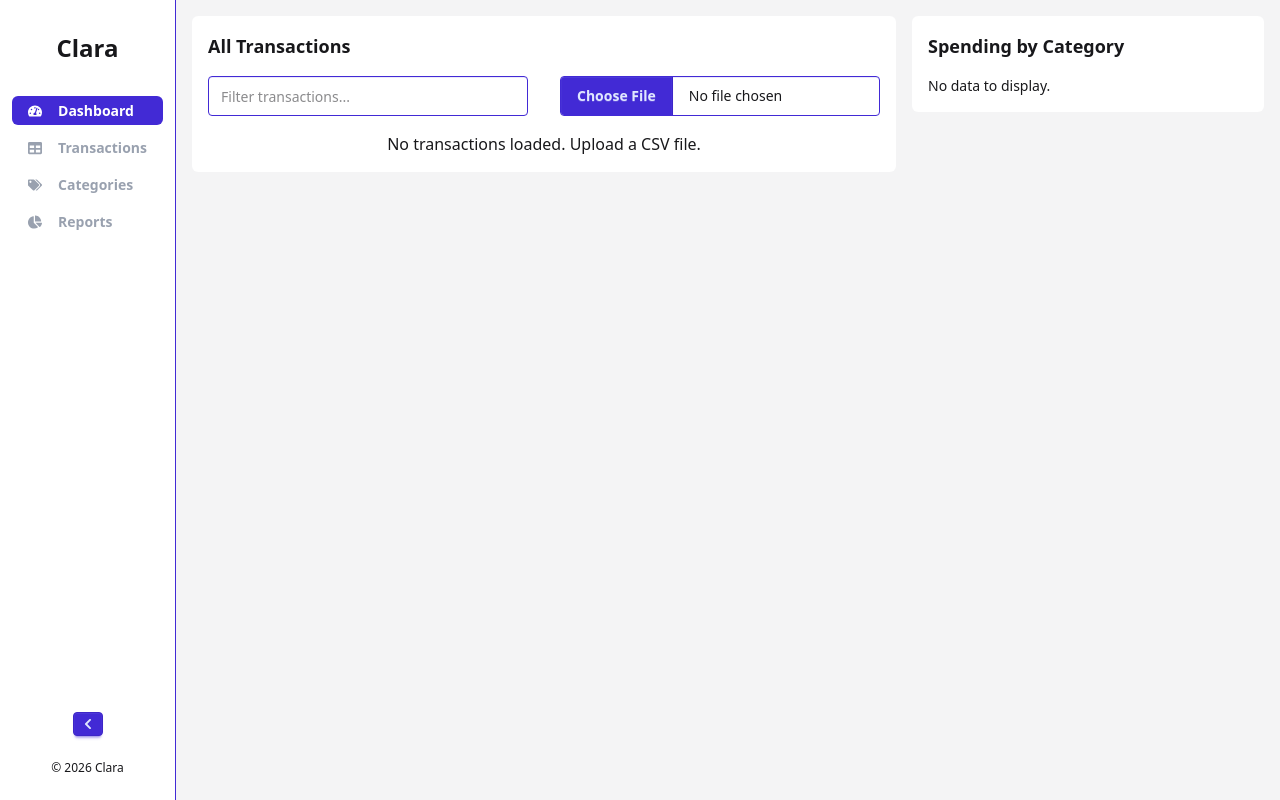
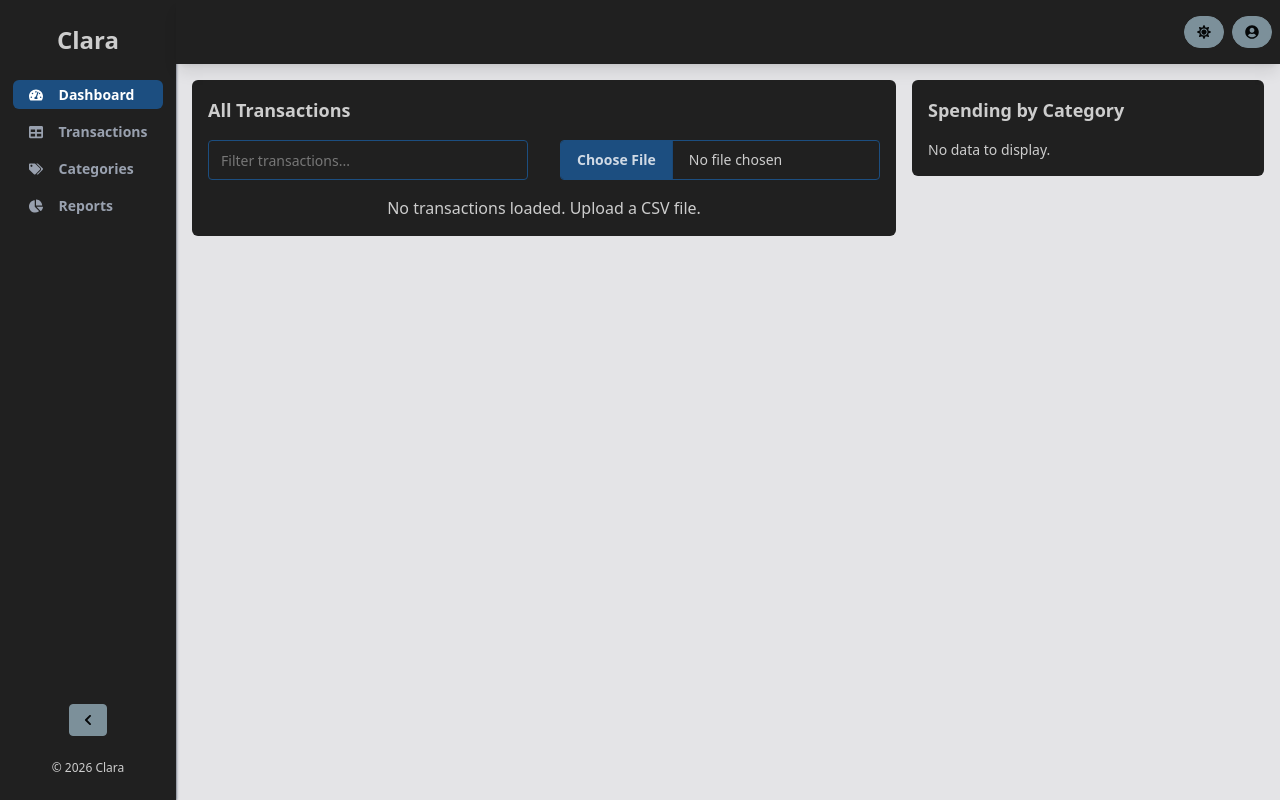
Before and after one commit to oaugusto256/clara, a React (Vite) app in the folder apps/web/: page / in a window 1280 px wide. Built offline with nearby package versions, Linux system fonts and the light colour scheme.

Commit message:
feat(web): Add theme capabilities using daisyui

```diff
--- a/apps/web/index.html
+++ b/apps/web/index.html
@@ -1,5 +1,5 @@
 <!DOCTYPE html>
-<html lang="en">
+<html lang="en" data-theme="business">
   <head>
     <meta charset="UTF-8" />
     <meta name="viewport" content="width=device-width, initial-scale=1.0" />
--- a/apps/web/src/features/dashboard/DashboardLayout.tsx
+++ b/apps/web/src/features/dashboard/DashboardLayout.tsx
@@ -12,42 +12,21 @@ import React from "react";
  * All data is loaded via API, and no business logic is duplicated here.
  */
 import { useState } from "react";
-import { FaChartPie, FaChevronLeft, FaChevronRight, FaTable, FaTachometerAlt, FaTags } from "react-icons/fa";
-import { NavLink } from "./components/NavLink";
+import { Navbar } from "./components/Navbar";
+import { Sidebar } from "./components/Sidebar";
 
 export default function DashboardLayout({ children }: { children?: React.ReactNode }) {
   const [sidebarOpen, setSidebarOpen] = useState(true);
 
   return (
-    <div className="min-h-screen flex font-sans">
-      {/* Sidebar */}
-      <aside className={`navbar bg-base-100 border-r border-primary transition-all duration-300 flex flex-col min-h-screen ${sidebarOpen ? "w-44" : "w-16"}`}>
-        <div className="navbar-start flex items-center w-full my-6">
-          <span className="text-2xl font-bold text-base-content text-center w-full">{sidebarOpen ? "Clara" : "C"}</span>
-        </div>
-        <ul className="menu menu-vertical flex-1 gap-2">
-          <li><NavLink active href="#" icon={<FaTachometerAlt />} label="Dashboard" sidebarOpen={sidebarOpen} /></li>
-          <li><NavLink href="#" icon={<FaTable />} label="Transactions" sidebarOpen={sidebarOpen} /></li>
-          <li><NavLink href="#" icon={<FaTags />} label="Categories" sidebarOpen={sidebarOpen} /></li>
-          <li><NavLink href="#" icon={<FaChartPie />} label="Reports" sidebarOpen={sidebarOpen} /></li>
-        </ul>
-        <div className="flex flex-col">
-          <button
-            className="btn btn-xs btn-primary mx-auto mb-2"
-            title={sidebarOpen ? "Collapse sidebar" : "Expand sidebar"}
-            onClick={() => setSidebarOpen((open) => !open)}
-          >
-            {sidebarOpen ? <FaChevronLeft size={12} /> : <FaChevronRight size={12} />}
-          </button>
-          {sidebarOpen ? <div className="text-center text-xs text-base-content my-4">&copy; {new Date().getFullYear()} Clara</div> : null}
-        </div>
-      </aside>
-      {/* Main content */}
-      <main className="flex-1 p-4 min-h-screen transition-all duration-300 bg-zinc-100">
-        <div className="w-full h-full ">
+    <div className="flex relative overflow-visible">
+      <Sidebar sidebarOpen={sidebarOpen} setSidebarOpen={setSidebarOpen} />
+      <div className="flex-1 flex flex-col relative overflow-visible">
+        <Navbar />
+        <main className="flex-1 w-full h-full p-4 transition-all duration-300 bg-zinc-200">
           {children}
-        </div>
-      </main>
+        </main>
+      </div>
     </div>
   );
 }
--- /dev/null
+++ b/apps/web/src/features/dashboard/components/Navbar.tsx
@@ -0,0 +1,31 @@
+
+import { useCallback, useState } from "react";
+import { FaMoon, FaSun, FaUserCircle } from "react-icons/fa";
+
+export const Navbar = () => {
+  const [theme, setTheme] = useState(() => {
+    return document.documentElement.getAttribute('data-theme') || 'autumn';
+  });
+
+  const toggleTheme = useCallback(() => {
+    const newTheme = theme === 'business' ? 'night' : 'business';
+    document.documentElement.setAttribute('data-theme', newTheme);
+    setTheme(newTheme);
+  }, [theme]);
+
+  return (
+    <div className="navbar bg-base-100 shadow-lg shadow-b-gray-700 z-10">
+      <div className="navbar-start" />
+      <div className="navbar-end">
+        <div className="dropdown dropdown-end flex gap-2">
+          <button className="btn btn-sm btn-secondary rounded-full" onClick={toggleTheme} title="Toggle theme">
+            {theme === 'business' ? <FaSun size={14} /> : <FaMoon size={14} />}
+          </button>
+          <button className="btn btn-sm btn-secondary rounded-full" title="User menu">
+            <FaUserCircle size={14} />
+          </button>
+        </div>
+      </div>
+    </div>
+  );
+};
--- /dev/null
+++ b/apps/web/src/features/dashboard/components/Sidebar.tsx
@@ -0,0 +1,31 @@
+import { FaChartPie, FaChevronLeft, FaChevronRight, FaTable, FaTachometerAlt, FaTags } from "react-icons/fa";
+import { NavLink } from "./NavLink";
+
+export interface SidebarProps {
+  sidebarOpen: boolean;
+  setSidebarOpen: (open: boolean) => void;
+}
+
+export const Sidebar = ({ sidebarOpen, setSidebarOpen }: SidebarProps) => (
+  <aside className={`navbar bg-base-100 shadow-sm shadow-gray-700 z-10 transition-all duration-300 flex flex-col min-h-screen ${sidebarOpen ? "w-44" : "w-16"}`}>
+    <div className="navbar-start flex items-center w-full my-4">
+      <span className="text-2xl font-bold text-base-content text-center w-full">{sidebarOpen ? "Clara" : "C"}</span>
+    </div>
+    <ul className="menu menu-vertical flex-1 gap-2">
+      <li><NavLink active href="#" icon={<FaTachometerAlt />} label="Dashboard" sidebarOpen={sidebarOpen} /></li>
+      <li><NavLink href="#" icon={<FaTable />} label="Transactions" sidebarOpen={sidebarOpen} /></li>
+      <li><NavLink href="#" icon={<FaTags />} label="Categories" sidebarOpen={sidebarOpen} /></li>
+      <li><NavLink href="#" icon={<FaChartPie />} label="Reports" sidebarOpen={sidebarOpen} /></li>
+    </ul>
+    <div className="flex flex-col">
+      <button
+        className="btn btn-secondary btn-sm mx-auto mb-2"
+        title={sidebarOpen ? "Collapse sidebar" : "Expand sidebar"}
+        onClick={() => setSidebarOpen(!sidebarOpen)}
+      >
+        {sidebarOpen ? <FaChevronLeft size={12} /> : <FaChevronRight size={12} />}
+      </button>
+      {sidebarOpen ? <div className="text-center text-xs text-base-content my-4">&copy; {new Date().getFullYear()} Clara</div> : null}
+    </div>
+  </aside>
+);
--- a/apps/web/src/style.css
+++ b/apps/web/src/style.css
@@ -1,4 +1,8 @@
+/* Custom shadow for nav/sidebar (blue tint, more visible on dark) */
+.shadow-navbar {
+  box-shadow: 0 4px 24px 0 rgba(37, 99, 235, 0.18), 0 1.5px 0 0 #2563eb;
+}
 @import "tailwindcss";
 @plugin "daisyui" {
-  themes: light --default, dark --prefersdark, dark;
+  themes: all;
 }
```
